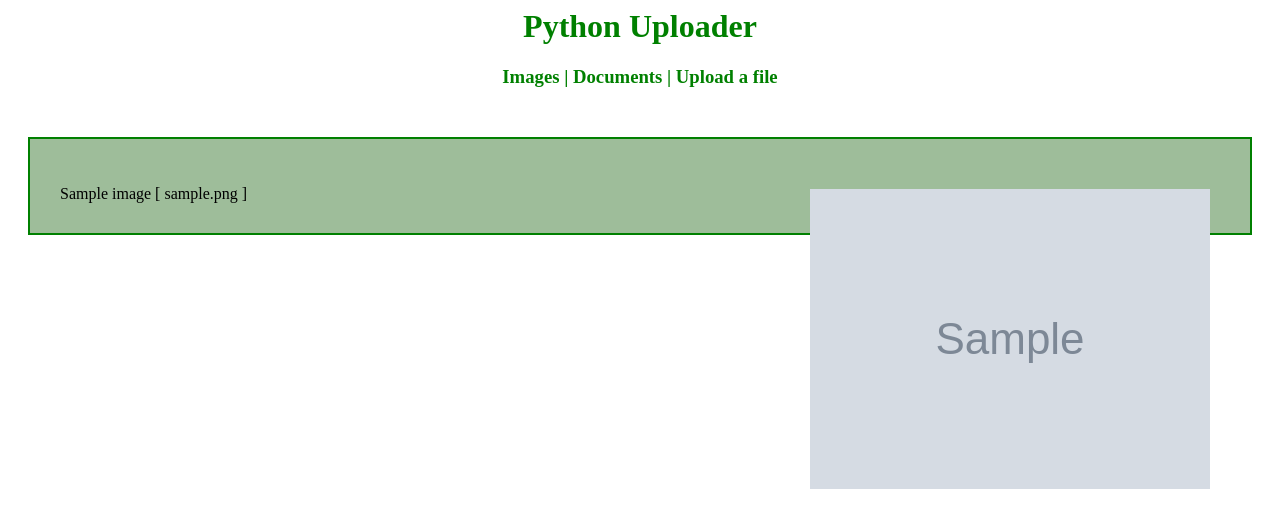
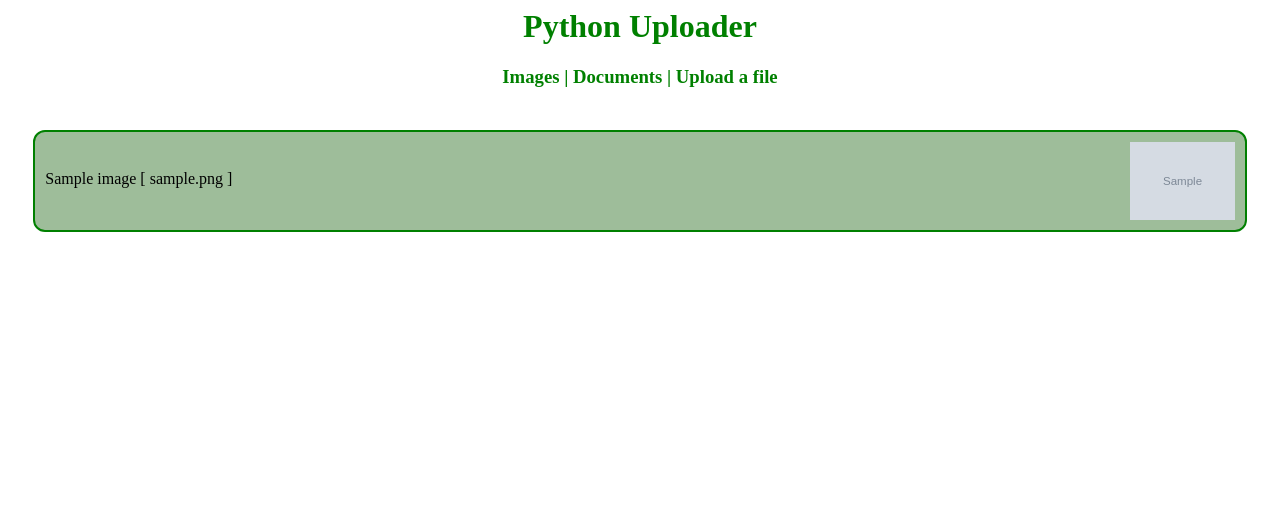
Before and after one commit to AidanEgan/Python_Upload, a Flask app: page /images in a window 1280 px wide. Shown: the top 528 px of the page. Run offline with Flask 2, Linux system fonts and the light colour scheme; tables that the repository leaves empty hold one stand-in row (values such as "Sample post"); grey boxes marked "Sample" are stand-in pictures.

Commit message:
Update fileStyle.css

```diff
--- a/static/fileStyle.css
+++ b/static/fileStyle.css
@@ -2,30 +2,38 @@
   text-align: center;
   color: green;
 }
-#top a {
+#top a, #top a:visited {
   text-decoration: none;
   color: green;
 }
-#top a:visited {
-    color: green;
-}
+
 #main {
-  padding: 20px;
+  padding: 1%;
+  padding-left: 2%;
+  padding-right: 2%;
 }
 #rows {
   margin-top: 10px;
   color: black;
   background-color: #9EBD9A;
-  padding: 30px;
+  padding: 10px;
   border-style: solid;
   border-width: 2px;
   border-color: green;
+  height:10%;
+  border-radius: 12px;
+}
+#rowName{
+  padding-top: 1%;
 }
 #main a{
   text-decoration: none;
 }
 #image{
-  margin-top: 10px;
   float: right;
-  padding: 10px;
+  height: 100%
 }
+#image img{
+  height: 100%;
+  width: auto;
+}
```
